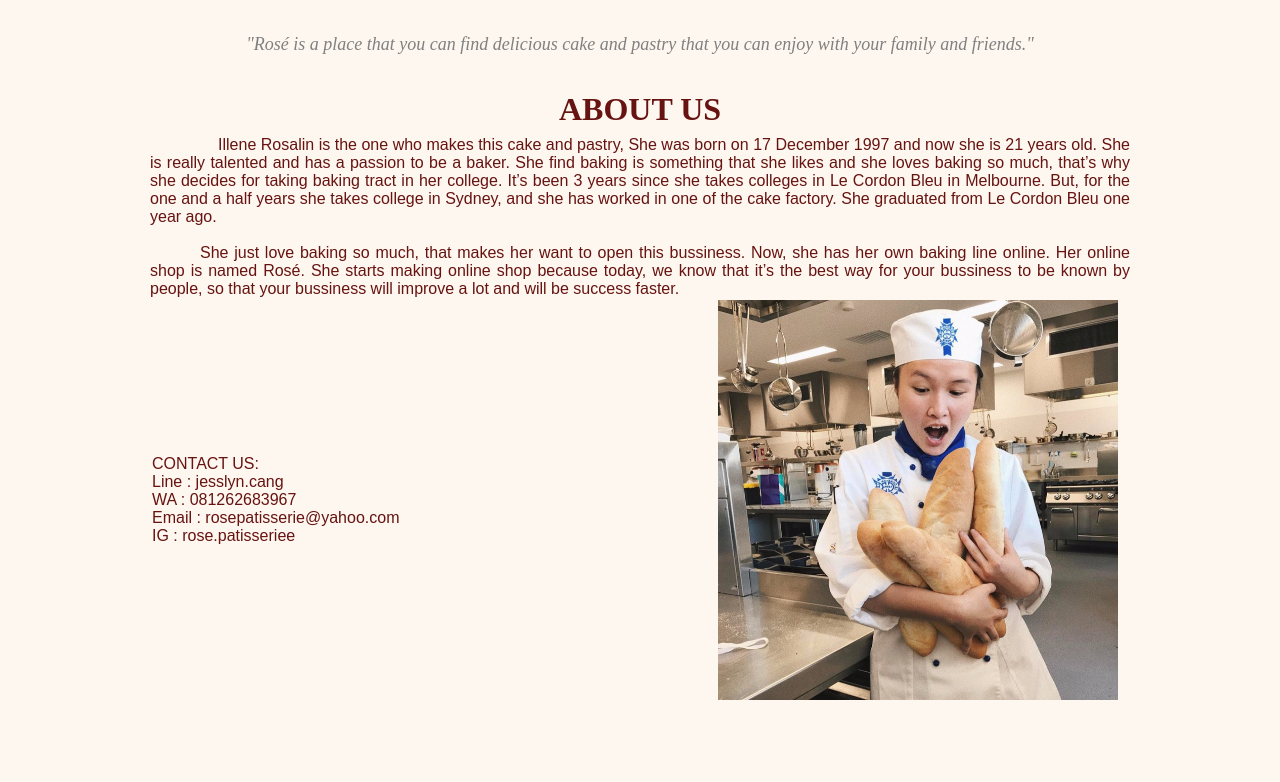
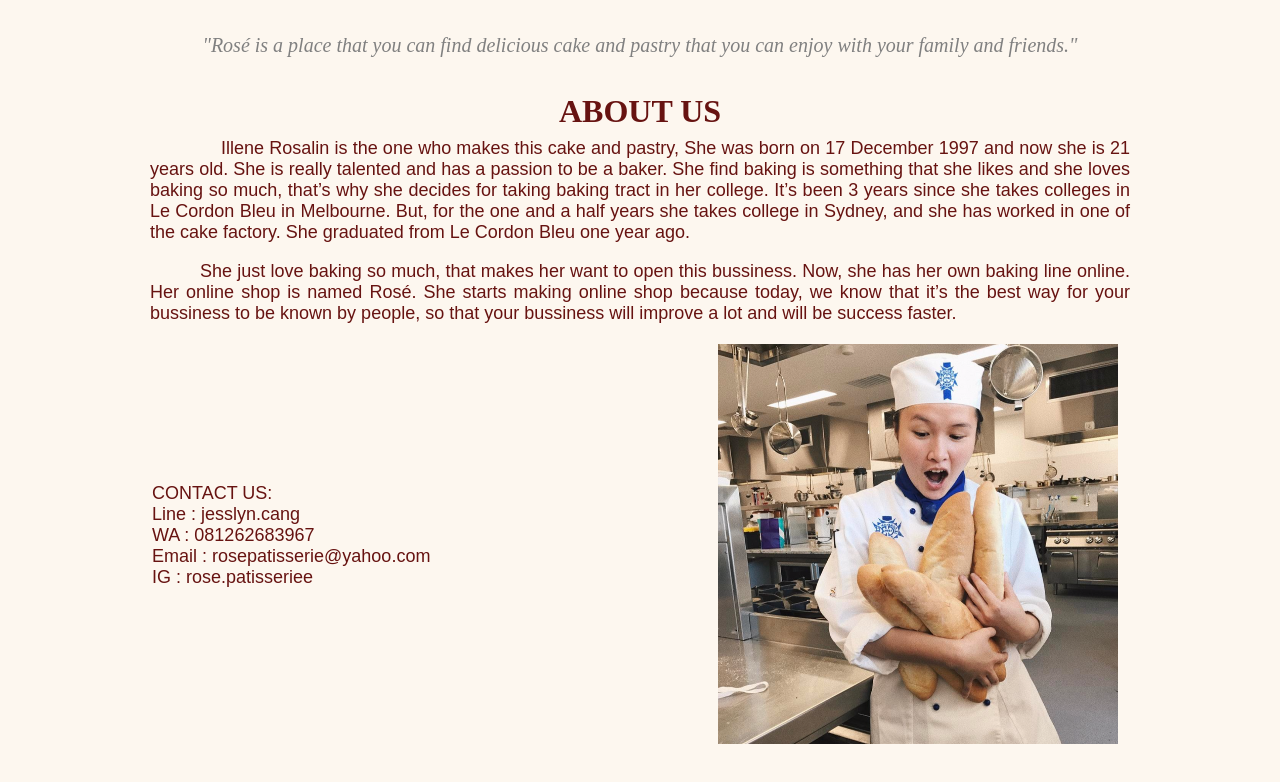
Before and after one commit to andrewwijaya96/Rose-PatiserrieF, a plain HTML site: page about.html in a window 1280 px wide. Shown: the part 620-1402 px from the top of the page. Drawn offline with Linux system fonts and the light colour scheme.

Commit message:
Update About Us gedein font sama perbaiki ejaan

```diff
--- a/about.html
+++ b/about.html
@@ -25,14 +25,14 @@
       }
       .kontenabt{
         width:100vw;
-        height:105vh;
+        height:110vh;
         background-color: #fdf7ef;
         color: #671311;
       }
       .judull{
         text-align: center;
         font-weight: lighter;
-        font-size: 18px;
+        font-size: 20px;
         color: gray;
         font-style: oblique;
       }
@@ -41,6 +41,7 @@
         text-indent: 50px;
         text-align: justify;
         font-family: sans-serif;
+        font-size: 18px;
       }
     </style>
   </head>
@@ -78,7 +79,7 @@
                         IG : rose.patisseriee
                         </p>
                       </td>
-                      <td style="width:40%; float:right;"><img src="Photos/Illene.png" style="float:right; height:400px; width:400px; margin-right:160px;"></td>
+                      <td style="width:40%; float:right;"><br><img src="Photos/Illene.png" style="float:right; height:400px; width:400px; margin-right:160px;"></td>
                     </tr>
                   </table>
               </div>
```
Also changed, not shown: swc.html (+1 -1 lines).
